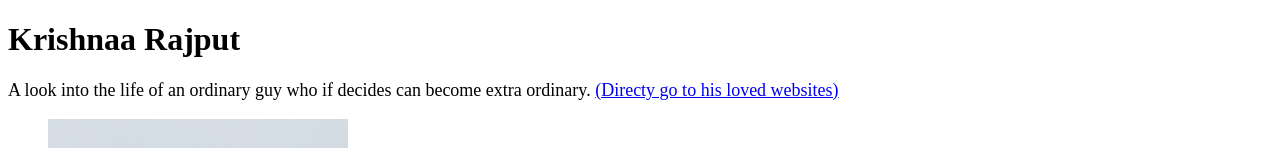
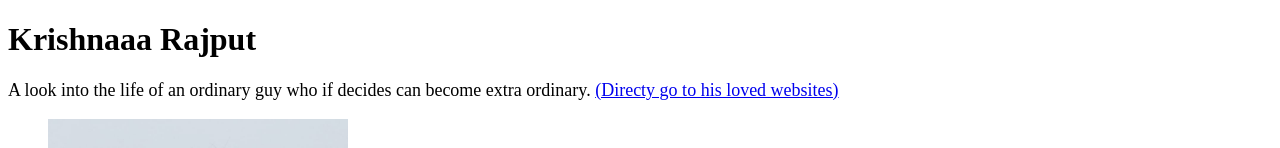
Before and after one commit to Krrishh1/all-about-me, a plain HTML site: page index.html in a window 1280 px wide. Shown: the top 148 px of the page. Drawn offline with Linux system fonts and the light colour scheme.

Commit message:
Updated index.html

```diff
--- a/index.html
+++ b/index.html
@@ -15,7 +15,7 @@
 </head>
 
 <body>
-  <h1>Krishnaa Rajput</h1>
+  <h1>Krishnaaa Rajput</h1>
   <p style="font-size:large" ;font-family: Cambria, Cochin, Georgia, Times, 'Times New Roman' , serif;">A look into the
     life of an ordinary guy who if decides can become extra ordinary. <a href="#loved">(Directy go to his loved websites)</a>
   <figure><img src="myy image.jpg" alt="image" width="300px" height="300px">
```
